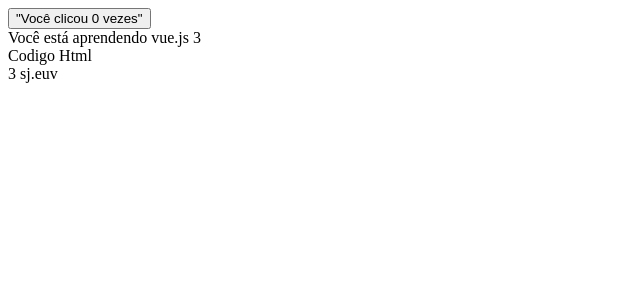
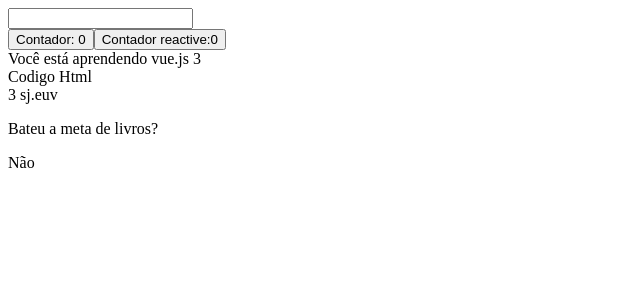
Before and after one commit to kassiakellem/trilha-vue-basico-estudo, a Vue app: page / in a window 1280 px wide. Shown: the top 300 px of the page, without its empty margins (0-640 px from the left). Built offline with nearby package versions, Linux system fonts and the light colour scheme.

Commit message:
Implementação `watch` e `watchEffect` para explorar reatividade no Vue

```diff
--- a/src/App.vue
+++ b/src/App.vue
@@ -1,12 +1,18 @@
 <script setup>
-import components from './components/components.vue';
+import Reatividade from './components/Reatividade.vue';
 import sintaxeTemplete from './components/sintaxeTemplete.vue';
+import Computed from './components/Computed.vue';
+import Watcher from './components/Watcher.vue';
+
 </script>
 
 <template>
 
   <main>
-    <components/>
+    <Watcher/>
+   <Reatividade/>
     <sintaxeTemplete/>
+    <Computed/>
+
   </main>
 </template>
--- /dev/null
+++ b/src/components/Watcher.vue
@@ -0,0 +1,27 @@
+<script setup>
+import { ref, watch, watchEffect } from 'vue';
+
+ const frase = ref("");
+
+// Monitoramento usando `watch` (comentado): A função `watch` observa mudanças na `frase`,
+// fornecendo valores antigos e novos para execução de ações específicas.
+// Se fosse utilizada, alteraria o título do documento
+// cada vez que `frase` fosse modificada.
+//  watch(frase,(fraseAntiga, fraseNova) => {
+//    document.title = fraseNova;
+//  })
+
+// Monitoramento automático com `watchEffect`: Atualiza o título do documento.
+// sempre que o valor de `frase` muda, sem precisar de valores antigos e novos.
+watchEffect(() =>{
+    document.title = frase.value;
+})
+
+</script>
+
+<template>
+<!-- Campo de entrada que altera `frase` dinamicamente com `v-model`.
+ O título da página muda conforme o valor digitado. -->
+<div><input type="text" v-model="frase" /></div>
+
+</template>
```
